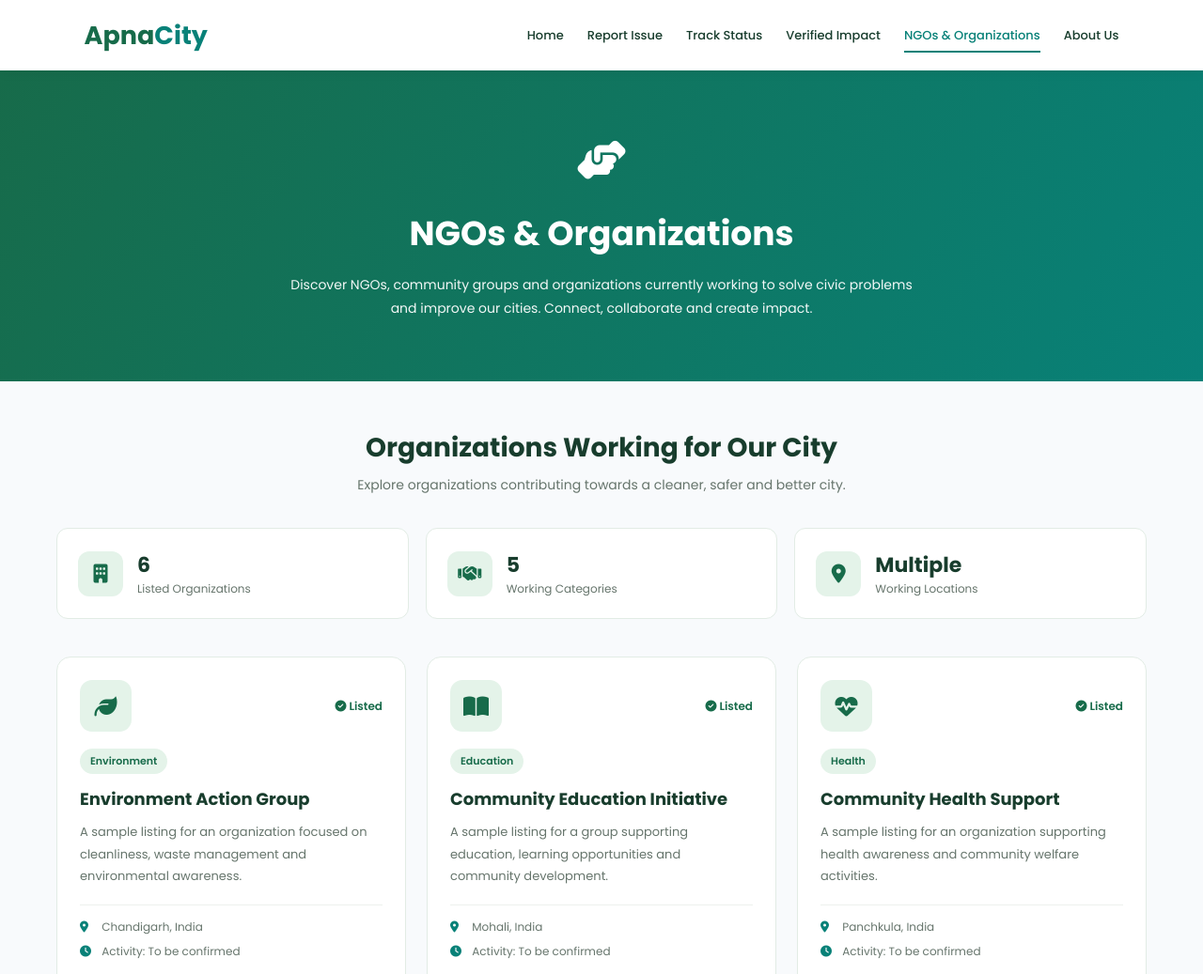
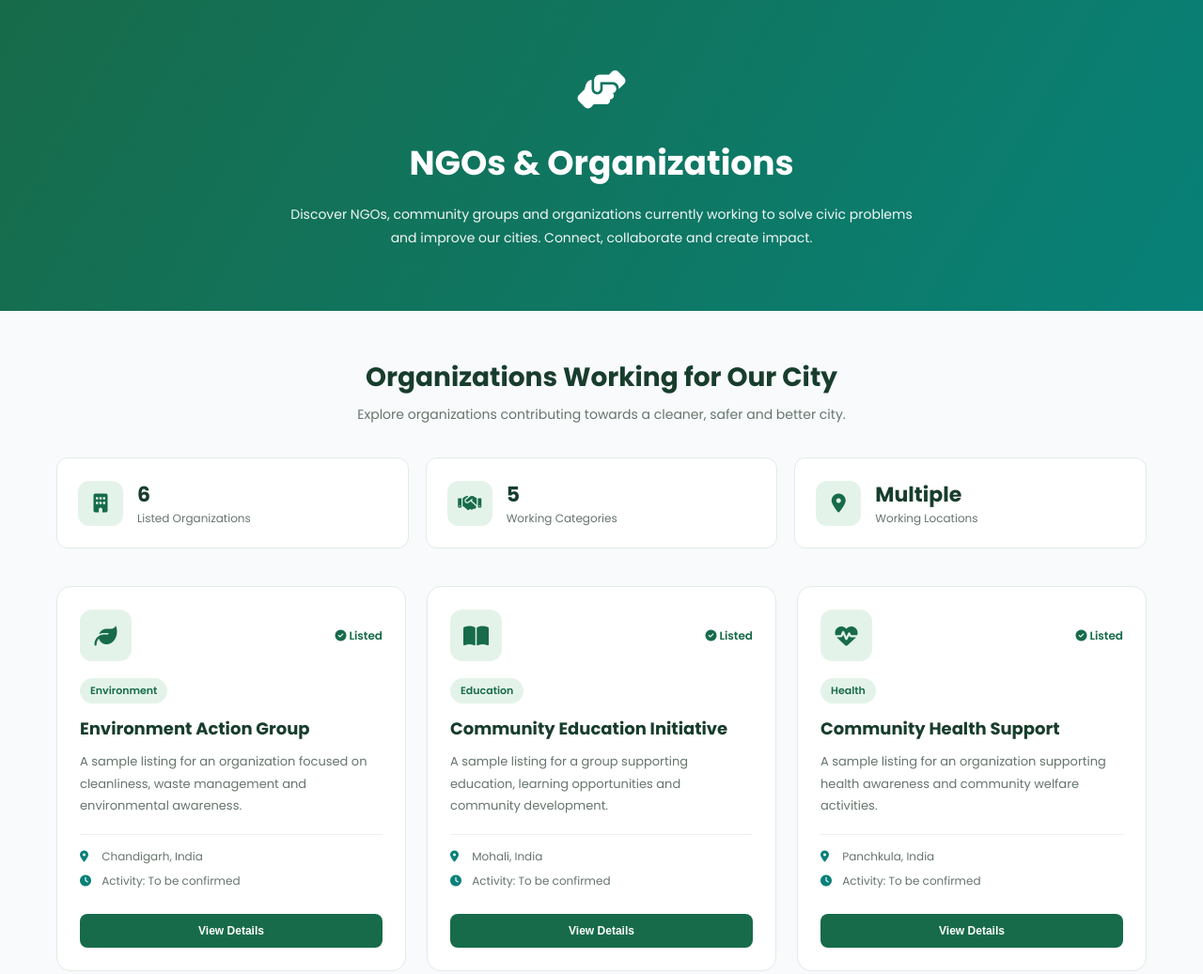
Before and after one commit to Ayushgupta1011/Apnacity, a plain HTML site: page apnacity/frontend/Ngo.html in a window 1280 px wide. Shown: the top 1037 px of the page at 94% size. Drawn offline with Linux system fonts and the light colour scheme.

Commit message:
Update ngo.html

```diff
--- a/apnacity/frontend/Ngo.html
+++ b/apnacity/frontend/Ngo.html
@@ -444,28 +444,6 @@
 
 <body>
 
-    <!-- NAVIGATION -->
-    <header class="main-header">
-
-        <a href="index.html" class="logo">
-            Apna<span>City</span>
-        </a>
-
-        <button class="menu-toggle" id="menuToggle" aria-label="Toggle navigation" aria-expanded="false" aria-controls="navbar">
-            <i class="fa-solid fa-bars"></i>
-        </button>
-
-        <nav id="navbar">
-            <a href="index.html">Home</a>
-            <a href="report.html">Report Issue</a>
-            <a href="track.html">Track Status</a>
-            <a href="impact.html">Verified Impact</a>
-            <a href="ngo.html" class="active">NGOs & Organizations</a>
-            <a href="about.html">About Us</a>
-        </nav>
-
-    </header>
-
     <!-- HERO -->
     <section class="hero">
 
```
